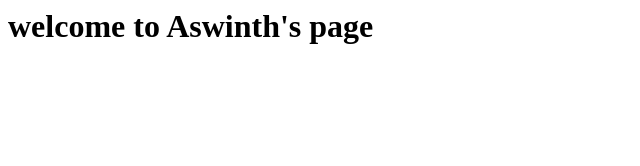
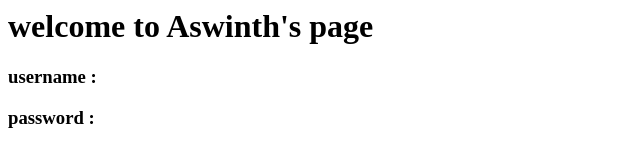
Before and after one commit to Aswinth123/pipeline_s3Bucket, a plain HTML site: page index.html in a window 1280 px wide. Shown: the whole page, without its empty margins (0-640 px from the left). Drawn offline with Linux system fonts and the light colour scheme.

Commit message:
Update index.html

```diff
--- a/index.html
+++ b/index.html
@@ -6,5 +6,7 @@
     <h1>
       welcome to Aswinth's page
     </h1>
+    <h3>username : </h3>
+    <h3>password : </h3>
   </body>
 </html>
```
